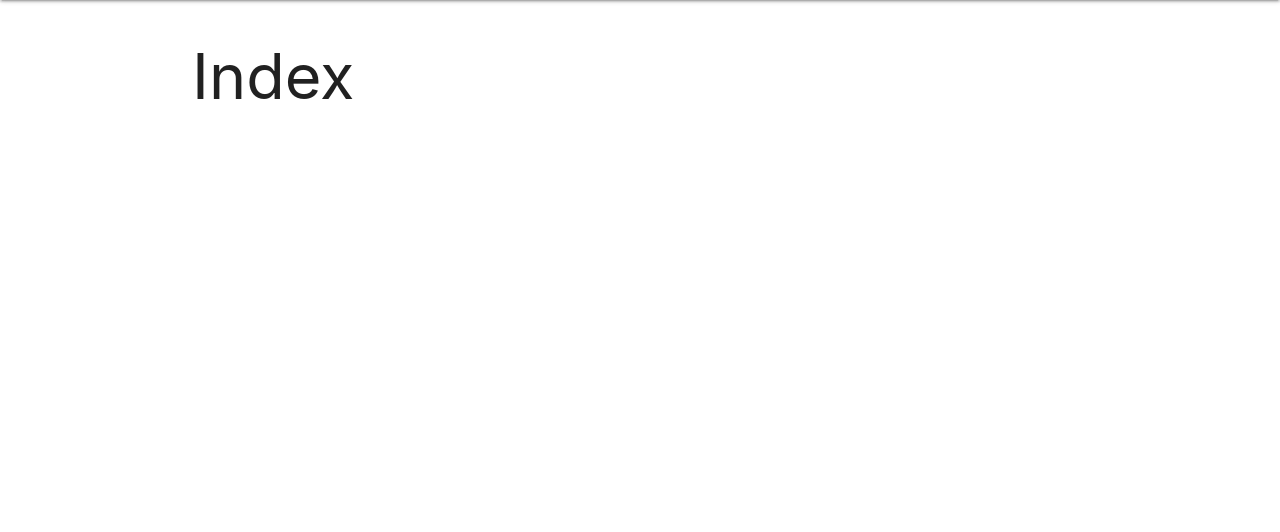
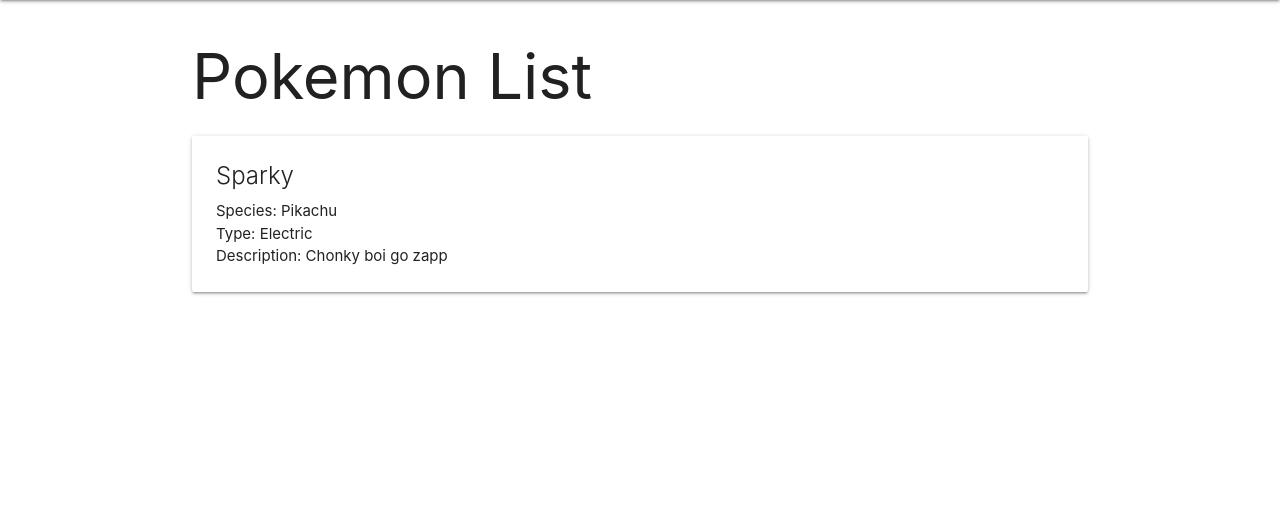
Before and after one commit to LSmith97/Pokemon-Collector, a Django app: page /pokemon/ in a window 1280 px wide. Shown: the part 64-596 px from the top of the page. Run offline with Django 4.2, Linux system fonts and the light colour scheme.

Commit message:
Index page updated

```diff
--- a/pokecollector/main_app/templates/pokemon/index.html
+++ b/pokecollector/main_app/templates/pokemon/index.html
@@ -1,7 +1,15 @@
-{% extends 'base.html' %}
+{% extends 'base.html' %} {% block content %}
 
-{% block content %}
+<h1>Pokemon List</h1>
 
-<h1>Index</h1>
+{% for pokemon in pokemons %}
+    <div class="card">
+        <div class="card-content">
+            <span class="card-title">{{ pokemon.name }}</span>
+            <p>Species: {{ pokemon.species }}</p>
+            <p>Type: {{ pokemon.type }}</p>
+            <p>Description: {{ pokemon.description }}</p>
+        </div>
+    </div>
 
-{% endblock %}
+{% endfor %} {% endblock %}
--- a/pokecollector/main_app/views.py
+++ b/pokecollector/main_app/views.py
@@ -14,5 +14,5 @@
 
 def poke_index (request):
     return render(request, 'pokemon/index.html', {
-        'pokemon': pokemon
+        'pokemons': pokemon
     })
```
